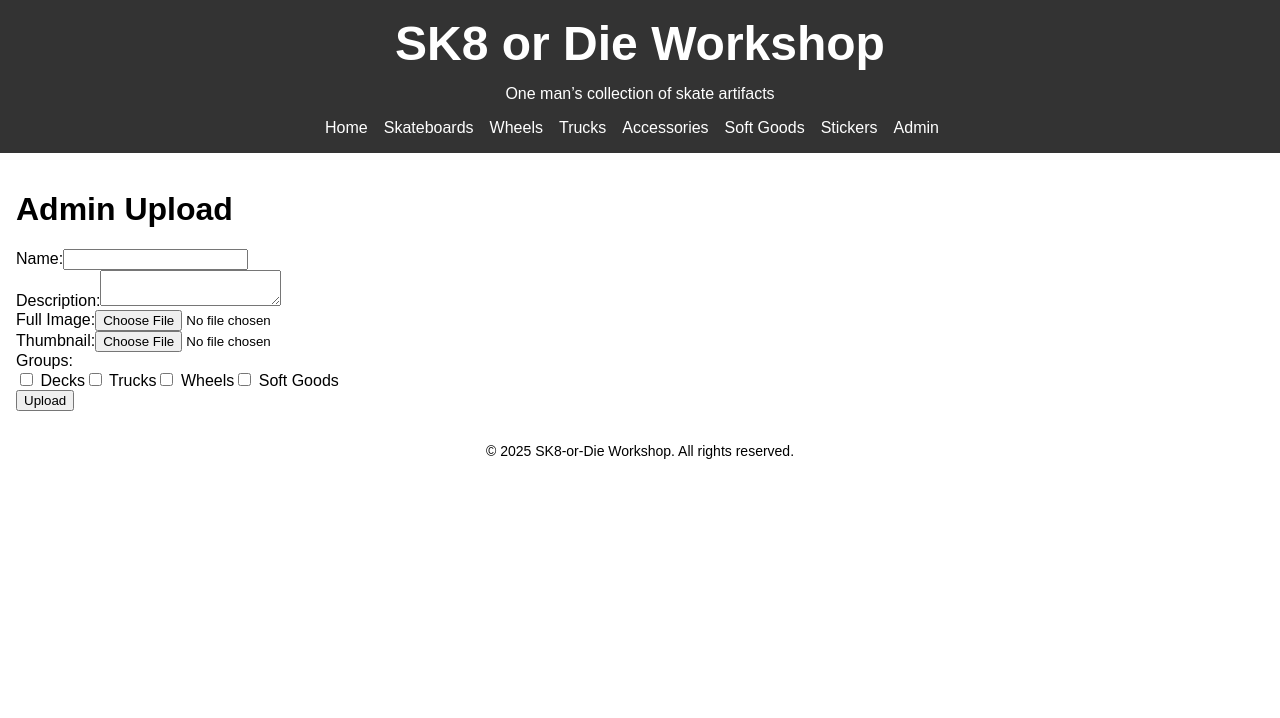
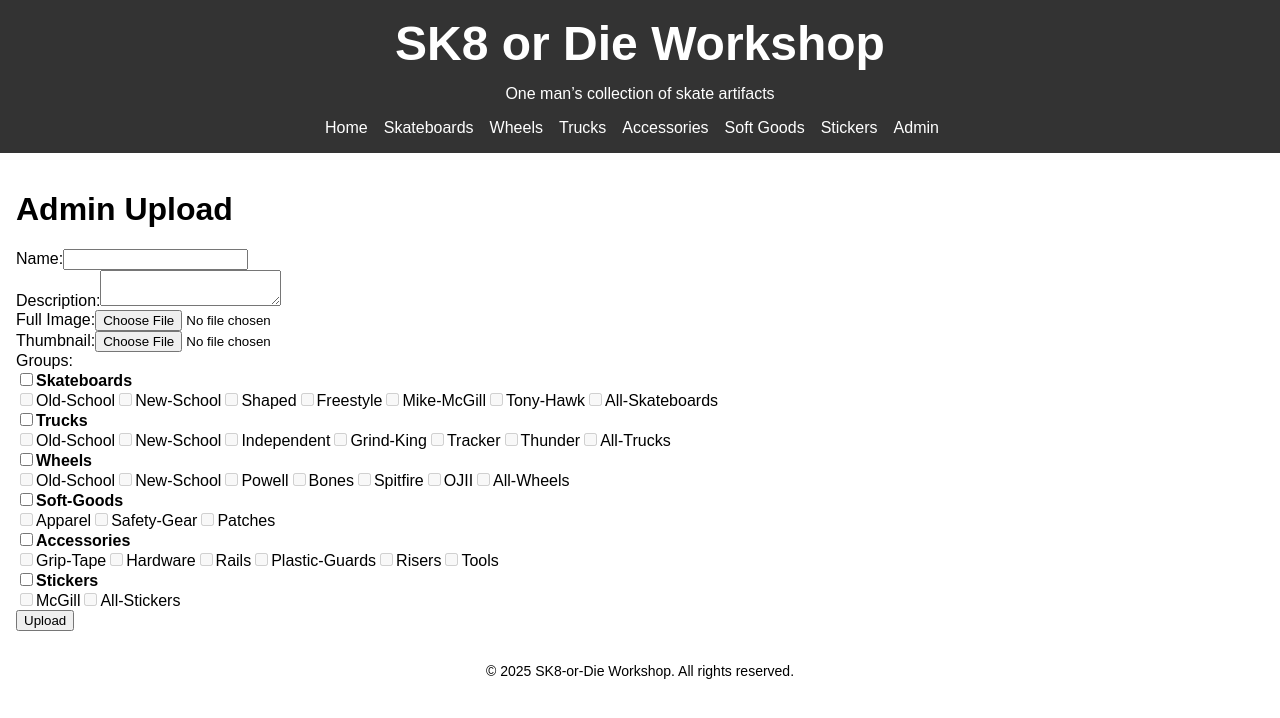
Before and after one commit to SirManley/sk8-react, a React (Create React App) app: page /admin in a window 1280 px wide. Shown: the top 718 px of the page. Built offline with nearby package versions, Linux system fonts and the light colour scheme.

Commit message:
Admin Page - create catigories for picture uploads

```diff
--- a/src/pages/Admin.jsx
+++ b/src/pages/Admin.jsx
@@ -1,53 +1,152 @@
-// File: src/pages/Admin.jsx
+// src/pages/Admin.jsx
 import React, { useState } from 'react';
 import { storage, db } from '../firebase';
 import { ref, uploadBytes, getDownloadURL } from 'firebase/storage';
 import { collection, addDoc } from 'firebase/firestore';
 
-const GROUPS = ['Decks', 'Trucks', 'Wheels', 'Soft Goods'];
+// 1. GROUPS is an object whose keys are parent names.
+//    Each key maps to an array of subcategory strings.
+const GROUPS = {
+  Skateboards: [
+    'Old-School',
+    'New-School',
+    'Shaped',
+    'Freestyle',
+    'Mike-McGill',
+    'Tony-Hawk',
+    'All-Skateboards'
+  ],
+  Trucks: [
+    'Old-School',
+    'New-School',
+    'Independent',
+    'Grind-King',
+    'Tracker',
+    'Thunder',
+    'All-Trucks'
+  ],
+  Wheels: [
+    'Old-School',
+    'New-School',
+    'Powell',
+    'Bones',
+    'Spitfire',
+    'OJII',
+    'All-Wheels'
+  ],
+  'Soft-Goods': [
+    'Apparel',
+    'Safety-Gear',
+    'Patches'
+  ],
+  Accessories: [
+    'Grip-Tape',
+    'Hardware',
+    'Rails',
+    'Plastic-Guards',
+    'Risers',
+    'Tools'
+  ],
+  Stickers: [
+    'McGill',
+    'All-Stickers'
+  ]
+};
 
 export default function Admin() {
-  const [form, setForm] = useState({ name: '', description: '', groups: [] });
+  // 2. Our form state now contains two arrays: groups (parents) and subGroups (children)
+  const [form, setForm] = useState({
+    name: '',
+    description: '',
+    groups: [],     // e.g. ["Skateboards", "Wheels"]
+    subGroups: []   // e.g. ["Old-School", "All-Wheels"]
+  });
   const [fullFile, setFullFile] = useState(null);
   const [thumbFile, setThumbFile] = useState(null);
 
+  // 3. Whenever a checkbox toggles, we look at `e.target.name`:
+  //    - name==="groups" implies a parent checkbox was clicked.
+  //    - name==="subGroups" implies a subcategory checkbox was clicked.
   const handleChange = e => {
     const { name, value, type, checked } = e.target;
+
     if (type === 'checkbox') {
+      if (name === 'groups') {
+        // --- Parent was toggled ---
+        if (checked) {
+          // 3a. Add this parent into form.groups
+          // 3b. Also auto-select the “All-…” subcategory under that parent
+          //     (if it exists).
+          const parent = value;
+          const allSub = GROUPS[parent].find(s => s.startsWith('All-'));
           setForm(prev => ({
             ...prev,
-        groups: checked
-          ? [...prev.groups, value]
-          : prev.groups.filter(g => g !== value),
+            groups: [...prev.groups, parent],
+            subGroups: allSub
+              ? [...new Set([ ...prev.subGroups, allSub ])]
+              : prev.subGroups
           }));
         } else {
+          // 3c. Parent was unchecked—remove it from form.groups,
+          //      and also remove ANY of its subcategories from form.subGroups.
+          const parent = value;
+          setForm(prev => ({
+            ...prev,
+            groups: prev.groups.filter(g => g !== parent),
+            subGroups: prev.subGroups.filter(sub => {
+              // drop any sub that belongs to this parent
+              return !GROUPS[parent].includes(sub);
+            })
+          }));
+        }
+      } else if (name === 'subGroups') {
+        // --- Subcategory was toggled manually ---
+        if (checked) {
+          setForm(prev => ({
+            ...prev,
+            subGroups: [...prev.subGroups, value]
+          }));
+        } else {
+          setForm(prev => ({
+            ...prev,
+            subGroups: prev.subGroups.filter(s => s !== value)
+          }));
+        }
+      }
+    } else {
+      // a normal <input name="name" /> or <textarea name="description" />
       setForm(prev => ({ ...prev, [name]: value }));
     }
   };
 
+  // 4. Upload handler (unchanged except for writing both groups & subGroups)
   const handleUpload = async e => {
     e.preventDefault();
     if (!fullFile || !thumbFile) return alert('Select both images first.');
 
+    // Upload files to Firebase Storage
     const fullRef = ref(storage, `images/${fullFile.name}`);
     const thumbRef = ref(storage, `thumbnails/${thumbFile.name}`);
     await uploadBytes(fullRef, fullFile);
     await uploadBytes(thumbRef, thumbFile);
 
+    // Grab download URLs
     const fullUrl = await getDownloadURL(fullRef);
     const thumbUrl = await getDownloadURL(thumbRef);
 
+    // Write Firestore document
     await addDoc(collection(db, 'images'), {
       name: form.name,
       description: form.description,
       imageUrl: fullUrl,
       thumbnailUrl: thumbUrl,
-      groups: form.groups,
-      createdAt: new Date(),
+      groups: form.groups,       // e.g. ["Skateboards", "Wheels"]
+      subGroups: form.subGroups, // e.g. ["All-Skateboards", "Bones"]
+      createdAt: new Date()
     });
 
     alert('Image uploaded successfully!');
-    setForm({ name: '', description: '', groups: [] });
+    setForm({ name: '', description: '', groups: [], subGroups: [] });
     setFullFile(null);
     setThumbFile(null);
   };
@@ -56,8 +155,10 @@ export default function Admin() {
     <main className="admin-page container mx-auto p-4">
       <h1 className="text-2xl font-bold mb-4">Admin Upload</h1>
       <form onSubmit={handleUpload} className="space-y-4">
+        {/* ————————————————————————————— */}
+        {/*  Name Field */}
         <div>
-          <label>Name:</label>
+          <label className="block mb-1">Name:</label>
           <input
             type="text"
             name="name"
@@ -67,8 +168,11 @@ export default function Admin() {
             className="border p-2 w-full"
           />
         </div>
+
+        {/* ————————————————————————————— */}
+        {/*  Description Field */}
         <div>
-          <label>Description:</label>
+          <label className="block mb-1">Description:</label>
           <textarea
             name="description"
             value={form.description}
@@ -76,41 +180,99 @@ export default function Admin() {
             className="border p-2 w-full"
           />
         </div>
+
+        {/* ————————————————————————————— */}
+        {/*  Full Image File Picker */}
         <div>
-          <label>Full Image:</label>
+          <label className="block mb-1">Full Image:</label>
           <input
             type="file"
             accept="image/*"
             onChange={e => setFullFile(e.target.files[0])}
             required
+            className="block"
           />
         </div>
+
+        {/* ————————————————————————————— */}
+        {/*  Thumbnail File Picker */}
         <div>
-          <label>Thumbnail:</label>
+          <label className="block mb-1">Thumbnail:</label>
           <input
             type="file"
             accept="image/*"
             onChange={e => setThumbFile(e.target.files[0])}
             required
+            className="block"
           />
         </div>
+
+        {/* ————————————————————————————— */}
+        {/*  Parent + Subcategory Checkboxes */}
         <div>
-          <label>Groups:</label>
-          <div className="flex space-x-4">
-            {GROUPS.map(g => (
-              <label key={g}>
+          <label className="block mb-2 font-semibold">Groups:</label>
+
+          {/** Loop over each parent **/}
+          {Object.entries(GROUPS).map(([parentName, subArr]) => {
+            // Is this parent currently checked?
+            const parentIsChecked = form.groups.includes(parentName);
+
+            return (
+              <div key={parentName} className="mb-4 border rounded p-2">
+                {/* 4a. Render the parent checkbox */}
+                <label className="flex items-center space-x-2 mb-1">
                   <input
                     type="checkbox"
                     name="groups"
-                  value={g}
-                  checked={form.groups.includes(g)}
+                    value={parentName}
+                    checked={parentIsChecked}
                     onChange={handleChange}
-                />{' '}
-                {g}
+                    className="form-checkbox"
+                  />
+                  <strong>{parentName}</strong>
                 </label>
-            ))}
+
+                {/** 4b. Render each subcategory under this parent **/}
+                <div className="ml-6 flex flex-wrap gap-2">
+                  {subArr.map(subName => {
+                    // If the parent is not checked, this sub is disabled (=greyed out).
+                    // If the parent just became checked, and this sub startsWith "All-", it'll already be in form.subGroups,
+                    // so it shows as checked.
+                    return (
+                      <label
+                        key={subName}
+                        className="flex items-center space-x-1"
+                      >
+                        <input
+                          type="checkbox"
+                          name="subGroups"
+                          value={subName}
+                          checked={form.subGroups.includes(subName)}
+                          onChange={handleChange}
+                          // disabled if parent is not checked
+                          disabled={!parentIsChecked}
+                          className="form-checkbox disabled:opacity-50"
+                        />
+                        <span
+                          className={
+                            parentIsChecked
+                              ? 'text-gray-700'
+                              : 'text-gray-400'
+                          }
+                        >
+                          {subName}
+                        </span>
+                      </label>
+                    );
+                  })}
                 </div>
               </div>
+            );
+          })}
+        </div>
+
+        {/* ————————————————————————————— */}
+        {/*  Submit Button */}
         <button
           type="submit"
           className="bg-blue-500 text-white px-4 py-2 rounded"
```
Lines whose indentation alone changed are shown as unchanged.
